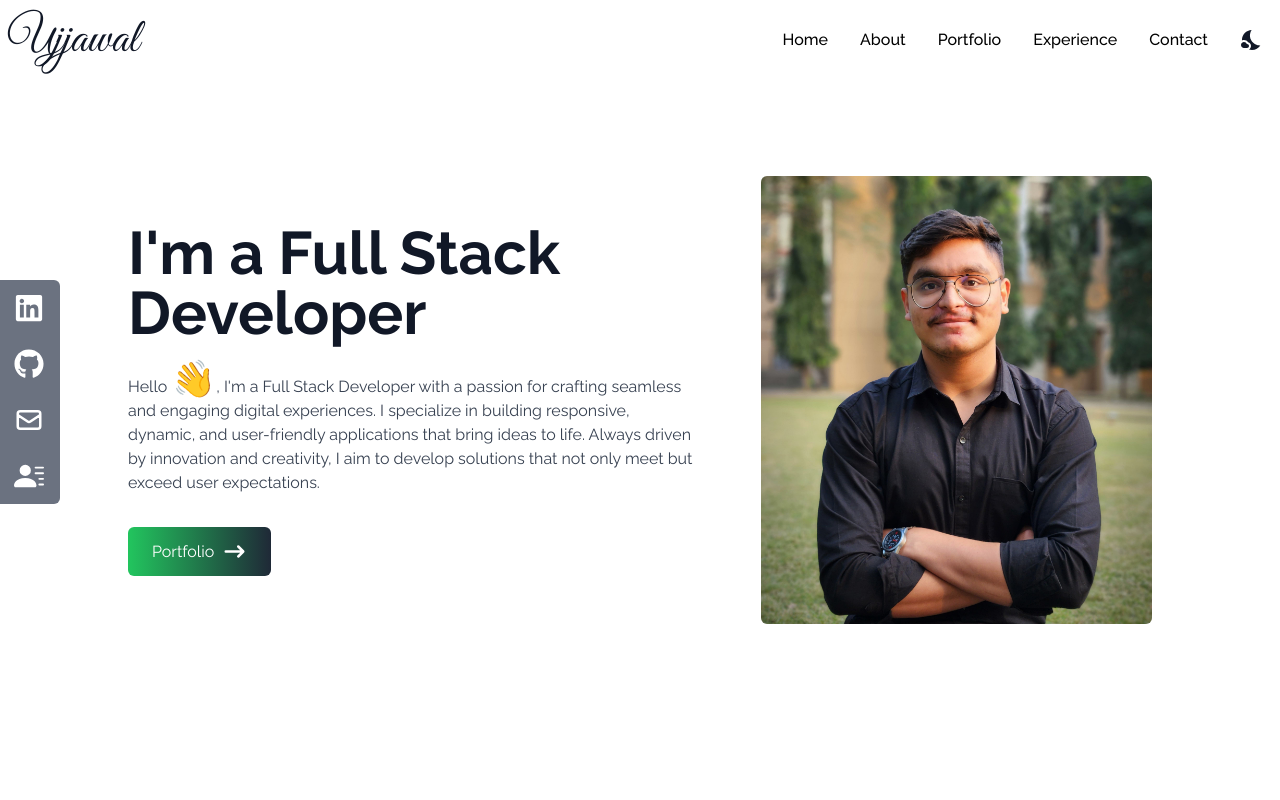
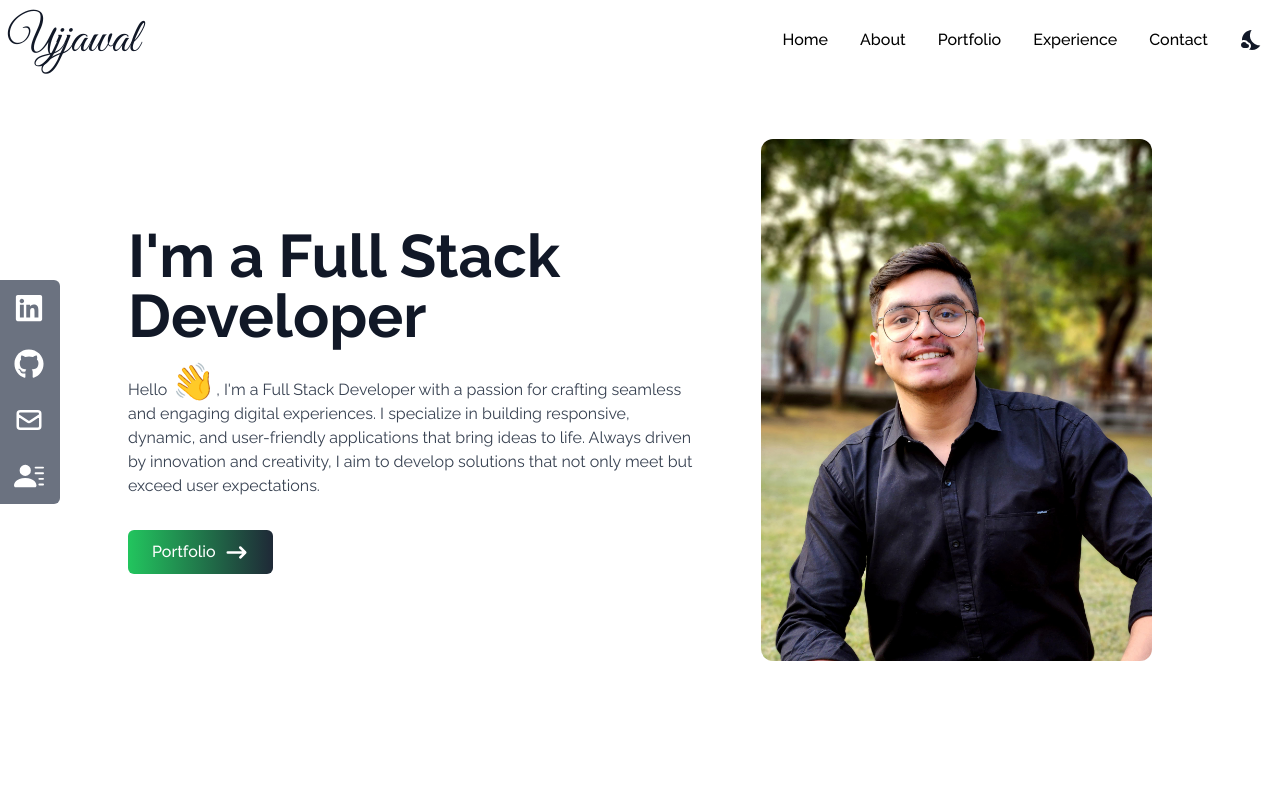
Before and after one commit to ujjawalptdr/portfolio, a React (Vite) app: page / in a window 1280 px wide. Shown: the top 800 px of the page. Built offline with nearby package versions, Linux system fonts and the light colour scheme.

Commit message:
add new heroImage

```diff
--- a/src/Components/Home.jsx
+++ b/src/Components/Home.jsx
@@ -1,6 +1,7 @@
 import React from "react";
 import { HiArrowNarrowRight } from "react-icons/hi";
-import heroImage from "../assets/heroImage2.jpeg";
+// import heroImage from "../assets/heroImage2.jpeg";
+import heroImage from "../assets/heroImage3.jpg";
 import SocialLinks2 from "./SocialLinks2";
 import { Link } from "react-scroll";
 import { motion } from "framer-motion";
@@ -42,7 +43,8 @@ const Home = () => {
                 to="portfolio"
                 smooth
                 duration={500}
-                className="group text-white w-fit px-6 py-3 mt-4 flex items-center gap-2 rounded-md bg-gradient-to-r from-green-500 to-gray-800 cursor-pointer hover:shadow-lg"
+                className="group text-white w-fit h-11 px-6 py-3 mt-4 flex items-center gap-2 rounded-md bg-gradient-to-r from-green-500 to-gray-800 cursor-pointer
+                             hover:shadow-lg transition-transform hover:-translate-y-0.5 font-medium"
               >
                 Portfolio
                 <span
@@ -66,7 +68,7 @@ const Home = () => {
             <img
               src={heroImage}
               alt="my profile"
-              className="rounded-md w-3/4 sm:w-2/3 md:w-full max-w-xs md:max-w-sm lg:max-w-md"
+              className="rounded-xl w-3/4 sm:w-2/3 md:w-full max-w-xs md:max-w-sm lg:max-w-md"
             />
           </motion.div>
         </div>
```
Also changed, not shown: src/assets/heroImage3.jpg (added).
